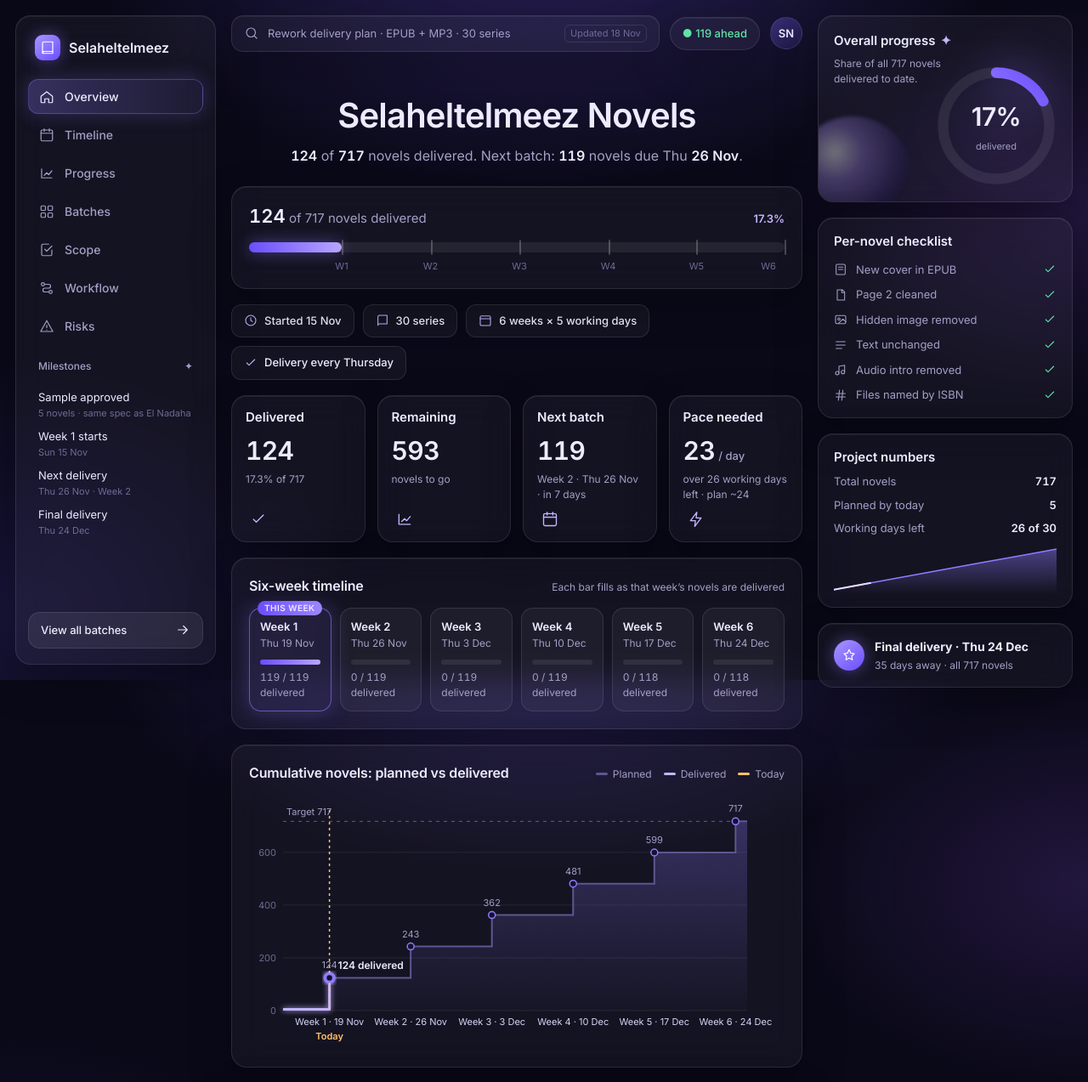
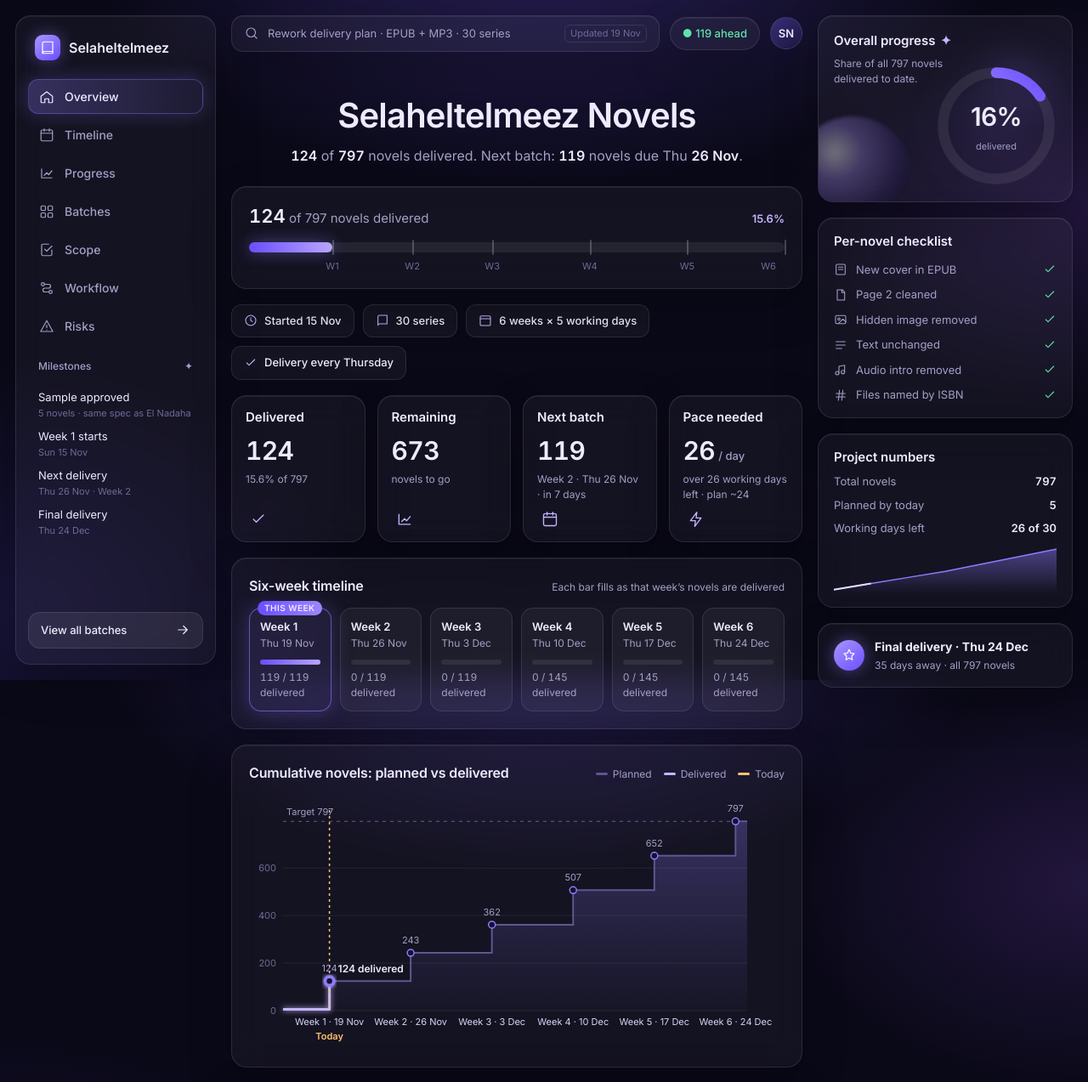
Before and after one commit to ramymostafa736/novels-production-plan, a plain HTML site: page index.html in a window 1280 px wide. Shown: the top 1273 px of the page at 85% size. Drawn offline with Linux system fonts and the light colour scheme.

Commit message:
Plan change: total 797, Weeks 4-6 at 145 each
Co-Authored-By: Claude Opus 5.5 <noreply@anthropic.com>
Claude-Session: https://claude.ai/code/session_015eA1yyehoqZYNnkwig3UAe

```diff
--- a/index.html
+++ b/index.html
@@ -296,7 +296,7 @@ tr.next td { background: rgba(143,124,255,0.10); }
       <section class="card glass" id="needs">
         <div class="head"><h2>Needed from management by 14 Nov</h2></div>
         <ul class="checks">
-          <li><span>Master list of the 30 series and 717 novels with ISBNs</span></li>
+          <li><span>Master list of the 30 series and 797 novels with ISBNs</span></li>
           <li><span>All source files (EPUB + MP3) in one place</span></li>
           <li><span>New covers, or each batch’s covers one week ahead</span></li>
           <li><span>Sign-off on the 5 delivered novels as the final spec</span></li>
@@ -328,7 +328,7 @@ tr.next td { background: rgba(143,124,255,0.10); }
     <section class="orb-card glass">
       <div class="orb"></div>
       <h3>Overall progress <span class="spark">✦</span></h3>
-      <p>Share of all 717 novels delivered to date.</p>
+      <p>Share of all 797 novels delivered to date.</p>
       <div class="ring">
         <svg viewBox="0 0 120 120"><defs><linearGradient id="rg" x1="0" y1="0" x2="1" y2="1"><stop offset="0" stop-color="#c4b5fd"/><stop offset="1" stop-color="#6b4dff"/></linearGradient></defs><circle cx="60" cy="60" r="50" fill="none" stroke="rgba(255,255,255,0.08)" stroke-width="10"/><circle id="ring-arc" cx="60" cy="60" r="50" fill="none" stroke="url(#rg)" stroke-width="10" stroke-linecap="round" stroke-dasharray="0 315"/></svg>
         <div class="c"><div><b id="ring-pct">—</b><span>delivered</span></div></div>
@@ -369,15 +369,15 @@ const SHEET_CSV_URL = "";
 
 /* ===== PROGRESS DATA — update `delivered` and `status` each week, and LAST_UPDATED =====
    status: "Not started" | "In progress" | "Delivered" | "Approved" */
-const LAST_UPDATED = "2026-11-18";
+const LAST_UPDATED = "2026-11-19";
 const BATCHES = [
   { batch: 0, label: "Approved sample", start: null,         end: null,         delivery: null,         planned: 5,   delivered: 5, status: "Approved" },
   { batch: 1, label: "Week 1",          start: "2026-11-15", end: "2026-11-19", delivery: "2026-11-19", planned: 119, delivered: 119, status: "Delivered" },
   { batch: 2, label: "Week 2",          start: "2026-11-22", end: "2026-11-26", delivery: "2026-11-26", planned: 119, delivered: 0, status: "Not started" },
   { batch: 3, label: "Week 3",          start: "2026-11-29", end: "2026-12-03", delivery: "2026-12-03", planned: 119, delivered: 0, status: "Not started" },
-  { batch: 4, label: "Week 4",          start: "2026-12-06", end: "2026-12-10", delivery: "2026-12-10", planned: 119, delivered: 0, status: "Not started" },
-  { batch: 5, label: "Week 5",          start: "2026-12-13", end: "2026-12-17", delivery: "2026-12-17", planned: 118, delivered: 0, status: "Not started" },
-  { batch: 6, label: "Week 6",          start: "2026-12-20", end: "2026-12-24", delivery: "2026-12-24", planned: 118, delivered: 0, status: "Not started" }
+  { batch: 4, label: "Week 4",          start: "2026-12-06", end: "2026-12-10", delivery: "2026-12-10", planned: 145, delivered: 0, status: "Not started" },
+  { batch: 5, label: "Week 5",          start: "2026-12-13", end: "2026-12-17", delivery: "2026-12-17", planned: 145, delivered: 0, status: "Not started" },
+  { batch: 6, label: "Week 6",          start: "2026-12-20", end: "2026-12-24", delivery: "2026-12-24", planned: 145, delivered: 0, status: "Not started" }
 ];
 /* ===== end of data ===== */
 
@@ -500,7 +500,7 @@ document.getElementById("ring-arc").setAttribute("stroke-dasharray", `${pct > 0
 set("r-total", fmt(total)); set("r-plan", fmt(plannedByToday)); set("r-days", `${daysLeft} of ${workDays.length}`);
 set("r-final", `Final delivery · Thu ${dd(finalIso)}`);
 const fdays = Math.round((t(finalIso) - today) / DAY);
-set("r-final-s", fdays > 0 ? `${plural(fdays, "day")} away · all 717 novels` : fdays === 0 ? "Today" : "Date passed");
+set("r-final-s", fdays > 0 ? `${plural(fdays, "day")} away · all 797 novels` : fdays === 0 ? "Today" : "Date passed");
 // sparkline: cumulative planned (filled) + delivered (line)
 const NS = "http://www.w3.org/2000/svg";
 const S = (tag, attrs) => { const e = document.createElementNS(NS, tag); for (const k in attrs) e.setAttribute(k, attrs[k]); return e; };
```
